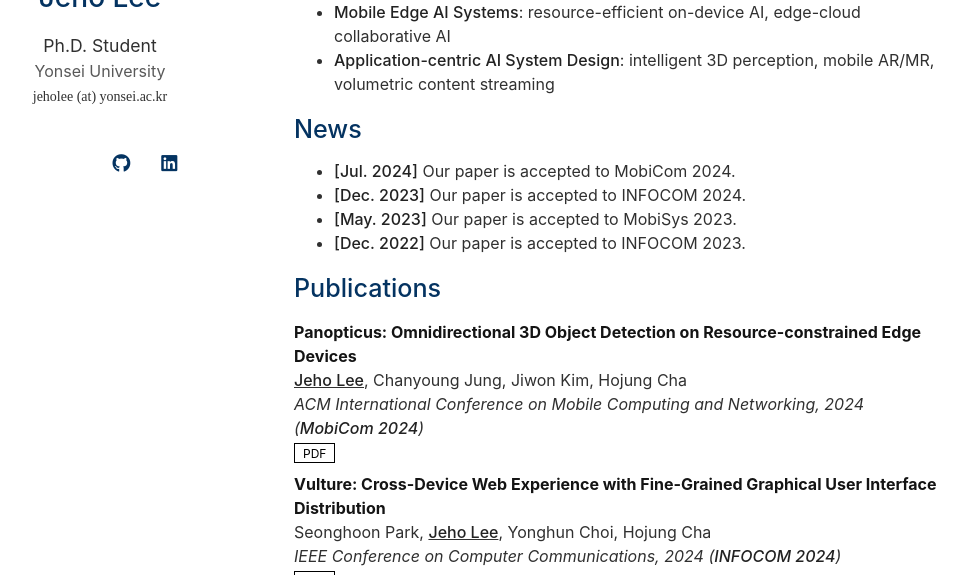
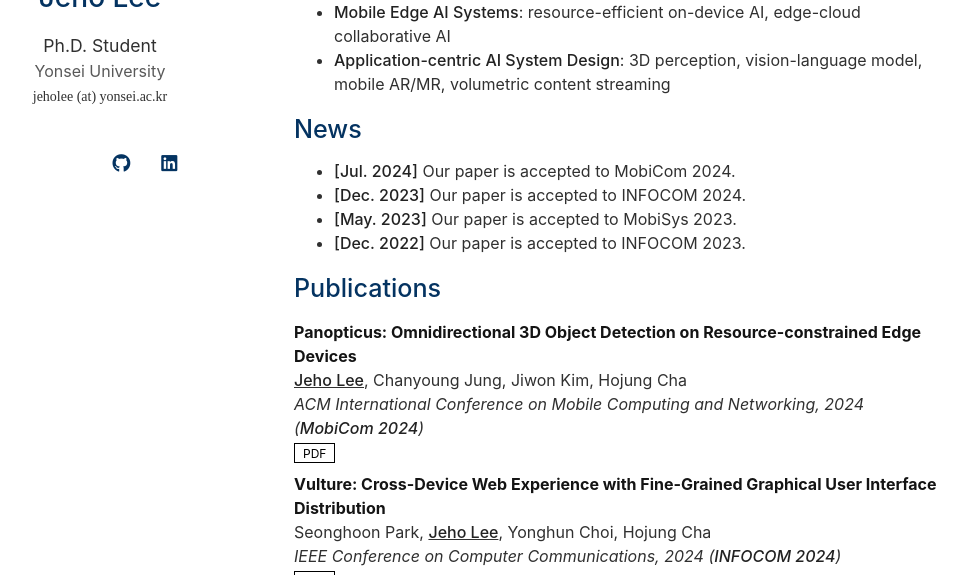
Before and after one commit to jeho-lee/jeho-lee.github.io, a Jekyll site: the page built from index.md, in a window 1280 px wide and 900 px high, cut to the strip 325-900 px from the top of the window. Shown: the whole strip, without its empty margins (176-1143 px from the left). Built offline with Jekyll 4.4.1, drawn with Linux system fonts in a browser that asks for light colours; nearby versions of some CDN libraries; a style sheet for code colours, icons or effects is not loaded; our own code applies the rules of GitHub Pages for plain Markdown files.

Commit message:
Update index.md

```diff
--- a/index.md
+++ b/index.md
@@ -9,7 +9,7 @@ I am a Ph.D. student at Yonsei University under the supervision of <u><strong><a
 ## Research Interests
 
 - **Mobile Edge AI Systems**: resource-efficient on-device AI, edge-cloud collaborative AI
-- **Application-centric AI System Design**: intelligent 3D perception, mobile AR/MR, volumetric content streaming
+- **Application-centric AI System Design**: 3D perception, vision-language model, mobile AR/MR, volumetric content streaming
 
 ## News
 
```
